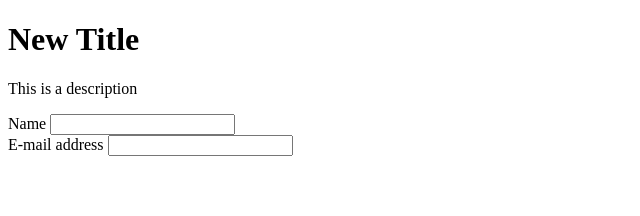
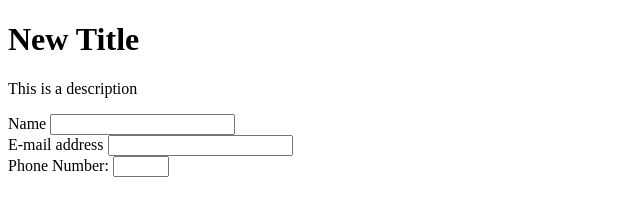
Before and after one commit to Thiazole/Sajja-Bogdan, a plain HTML site: page index.html in a window 1280 px wide. Shown: the whole page, without its empty margins (0-640 px from the left). Drawn offline with Linux system fonts and the light colour scheme.

Commit message:
Sajjad worked on user story 7, 8 and 9

```diff
--- a/index.html
+++ b/index.html
@@ -12,8 +12,9 @@
       <label for = "name">Name </label>
       <input id = "name" type = "text" required/><br/>
       <label for = "email">E-mail address</label>
-      <input id = "email" type = "email" required/>
-
+      <input id = "email" type = "email" required/><br>
+      <label for = "number">Phone Number:</label>
+      <input type = "number" id = "number" min = "1" max = "14" required/>
 
     </form>
     <script src="https://cdn.freecodecamp.org/testable-projects-fcc/v1/bundle.js"></script>
```
